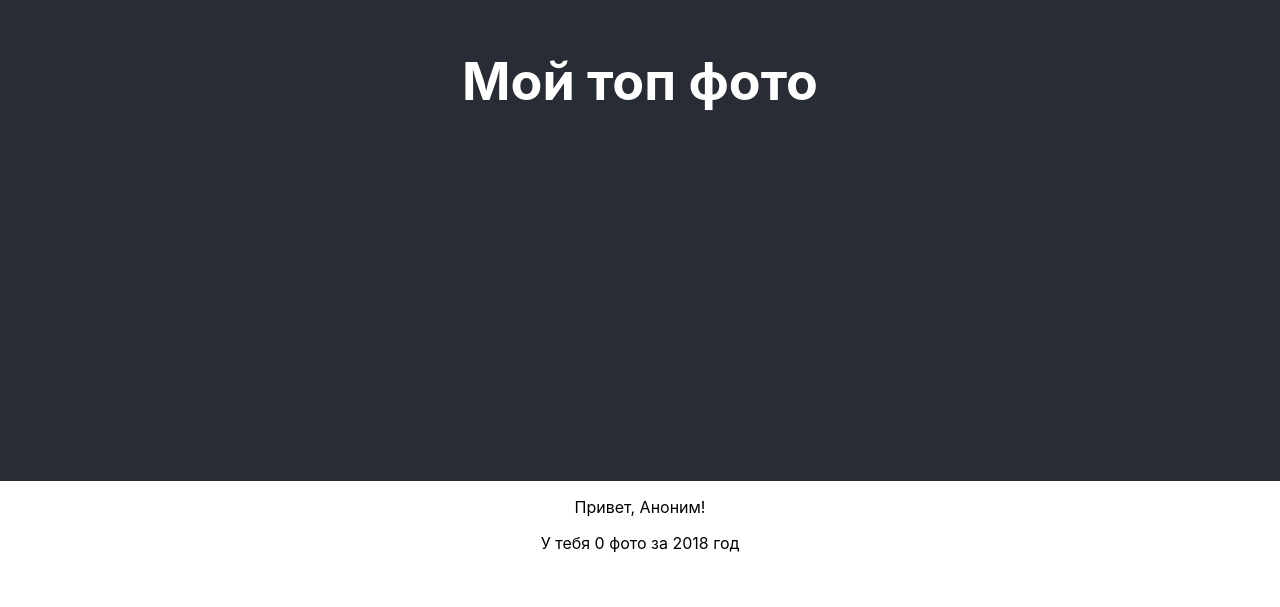
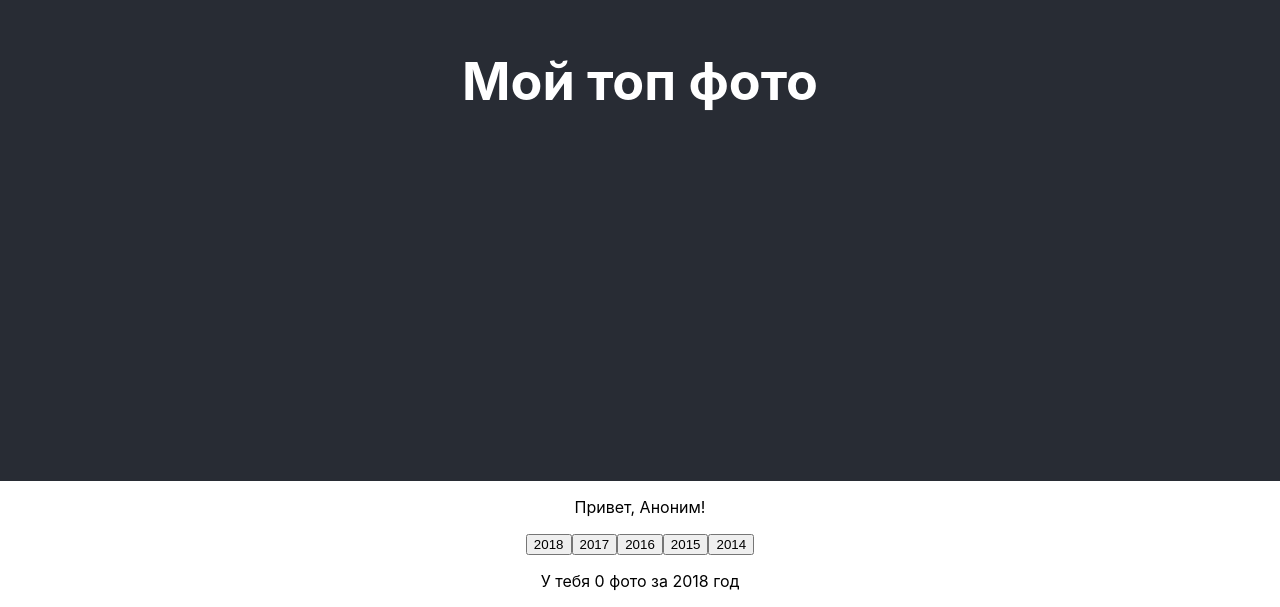
Before and after one commit to Arion-91/myfirstredux, a React (Create React App) app: page / in a window 1280 px wide. Shown: the part 319-926 px from the top of the page. Before the commit the page ends 888 px from the top, so only its background shows below. Built offline with nearby package versions, Linux system fonts and the light colour scheme.

Commit message:
Добавлены компонеты user & page

```diff
--- a/src/components/Page.js
+++ b/src/components/Page.js
@@ -2,10 +2,22 @@ import React from 'react'
 import PropTypes from 'prop-types'
 
 export class Page extends React.Component {
+    onBtnClick = e => {
+        const year = +e.currentTarget.innerText
+        this.props.setYear(year)
+    };
+
     render() {
-        const { year, photos } = this.props;
+        const { year, photos } = this.props
         return (
             <div>
+                <div>
+                    <button onClick={this.onBtnClick}>2018</button>
+                    <button onClick={this.onBtnClick}>2017</button>
+                    <button onClick={this.onBtnClick}>2016</button>
+                    <button onClick={this.onBtnClick}>2015</button>
+                    <button onClick={this.onBtnClick}>2014</button>
+                </div>
                 <p>
                     У тебя {photos.length} фото за {year} год
                 </p>
@@ -17,4 +29,5 @@ export class Page extends React.Component {
 Page.propTypes = {
     year: PropTypes.number.isRequired,
     photos: PropTypes.array.isRequired,
+    setYear: PropTypes.func.isRequired, // добавили новое свойство в propTypes
 };
--- a/src/containers/App.js
+++ b/src/containers/App.js
@@ -8,32 +8,27 @@ import './App.css';
 
 class App extends Component {
     render() {
-        const { user, page, setYearAction } = this.props;
+        const { user, page, setYear } = this.props;
         return (
             <div className="App">
                 <header className="App-header">
                     <h1 className="App-title">Мой топ фото</h1>
                 </header>
                 <User name={user.name} />
-                <Page photos={page.photos} year={page.year} setYear={setYearAction}/>
+                <Page photos={page.photos} year={page.year} setYear={setYear}/>
             </div>
         )
     }
 }
 
-// приклеиваем данные из store
-const mapStateToProps = store => {
-    return {
-        user: store.user,
-        page: store.page,
-    }
-};
+const mapStateToProps = store => ({
+    user: store.user,
+    page: store.page,
+});
 
-const mapDispatchToProps = dispatch => {
-    return {
-        setYearAction: year => dispatch(setYear(year))
-    }
-};
+const mapDispatchToProps = dispatch => ({
+    setYear: year => dispatch(setYear(year))
+});
 
 // в наш компонент App, с помощью connect(mapStateToProps)
 export default connect(mapStateToProps, mapDispatchToProps)(App);
```
